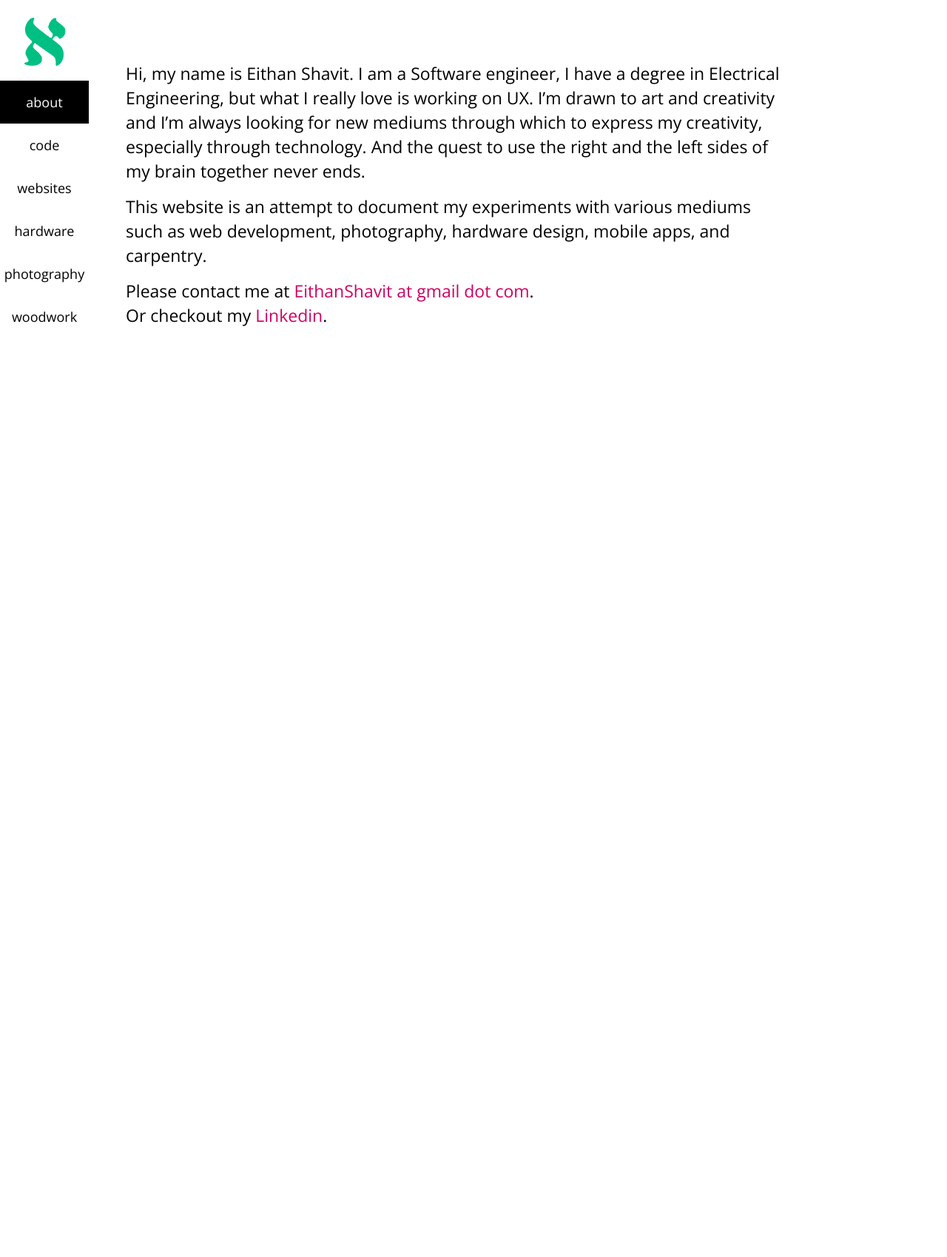
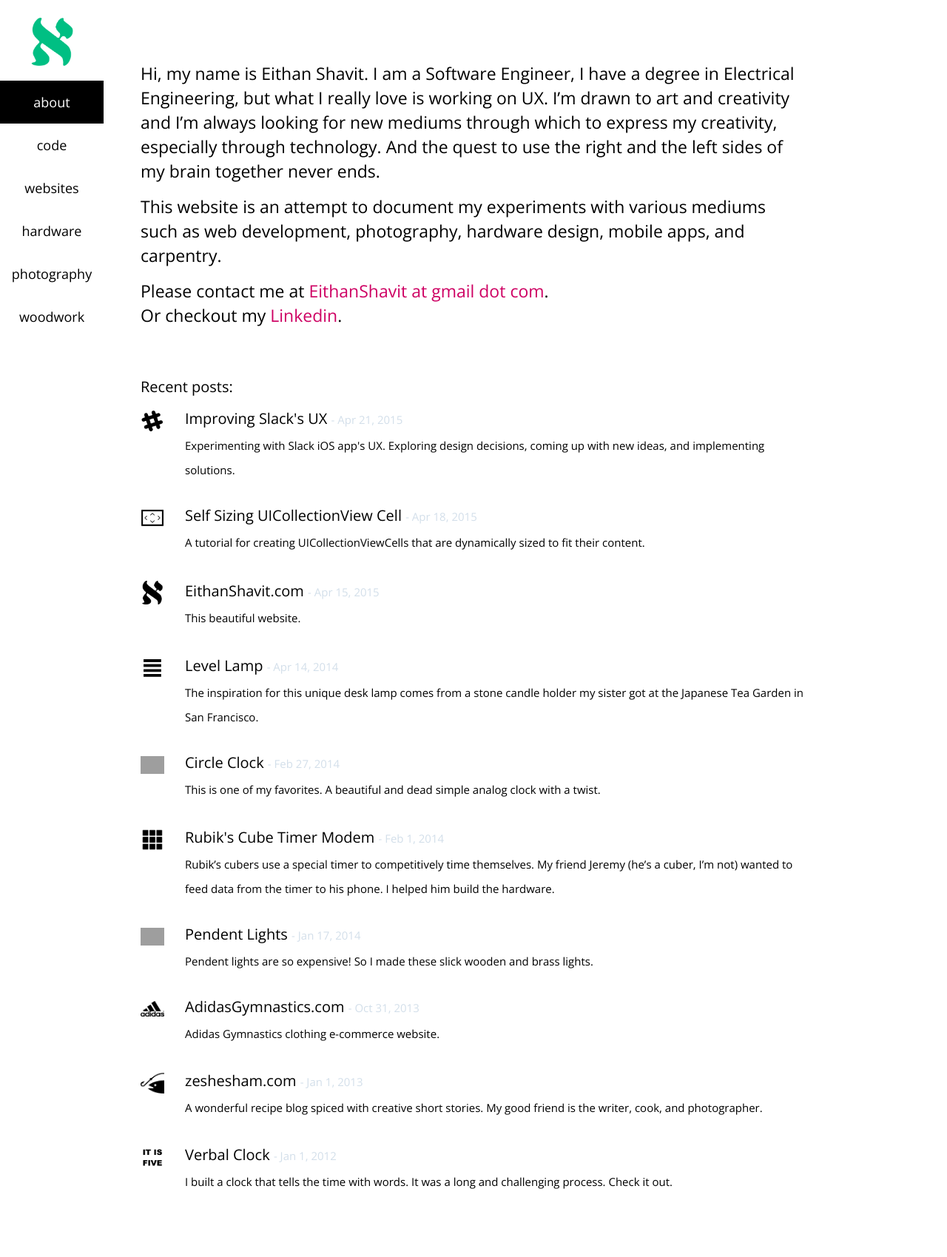
Before and after one commit to eithanshavit/eithanshavit.github.io, a Jekyll site: the page built from about.md, in a window 1280 px wide. Shown: the whole page at 74% size. Built offline with Jekyll 4.4.1, drawn with Linux system fonts in a browser that asks for light colours; before the commit the page ends 900 px from its top, so only the background shows below that; grey boxes are pictures that could not be loaded.

Commit message:
Adding global index in home page

```diff
--- a/_layouts/home.html
+++ b/_layouts/home.html
@@ -9,7 +9,30 @@
 
     <div id="anchor" class="home-content wrapper">
       {{ content }}
-    </div>
+
+      <div class="index-excerpts">
+        <h2>
+          Recent posts:
+        </h2>
+        {% assign sorted_posts = site.posts | sort: 'date' %}
+        {% for post in sorted_posts reversed limit: 20 %}
+          <div class="index-excerpt">
+            <a href="{{ post.url }}#anchor"</a>
+              <div class="index-excerpt-icon">
+                <img class='menu-icon' src="{{ post.logo }}">
+              </div>
+              <div class="index-excerpt-text">
+                <div class="index-excerpt-title">
+                 {{ post.title }}
+                 <span class="index-excerpt-date"> - {{ post.date | date: "%b %-d, %Y" }}</span>
+                </div>
+                <p>{{ post.excerpt | remove: '<p>' | remove: '</p>' }}</p>
+              </div>
+            </a>
+          </div>
+        {% endfor %}
+      </div>
+  </div>
 
   </body>
 
--- a/_posts/2015-04-21-Improving_Slack_UX.md
+++ b/_posts/2015-04-21-Improving_Slack_UX.md
@@ -1,10 +1,10 @@
 ---
 layout: post
 title: Improving Slack's UX
-categories: draft
+categories: code
 logo: /assets/img/posts/Slack/slack_logo.png
 priority: 1
-excerpt: A tutorial for creating UICollectionViewCells that are dynamically sized to fit their content.
+excerpt: Experimenting with Slack iOS app's UX. Exploring design decisions, coming up with new ideas, and implementing solutions.
 ---
 In short: we're going to examine the user experience of Slack's iOS app.
 
--- a/_sass/_layout.scss
+++ b/_sass/_layout.scss
@@ -16,7 +16,7 @@
 
 .site-nav {
     float: left;
-    width: 120px;
+    width: 140px;
 
     a {
       margin:auto;
@@ -181,6 +181,63 @@
     }
   }
 
+  .index-excerpts {
+    margin-top: 70px;
+
+
+    h2 {
+      font-size: 20px;
+      margin-bottom: 20px;
+    }
+
+    .index-excerpt {
+      display: table-row;
+      padding-bottom: 15px;
+
+      a {
+        color: #000;
+        &:hover {
+          color: #21BB46;
+        }
+      }
+
+      .index-excerpt-title {
+        font-size: 20px;
+      }
+
+      .index-excerpt-date {
+        color: #d3dfea;
+        font-size: 15px;
+      }
+
+      .index-excerpt-icon {
+        display: table-cell;
+        width: 60px;
+
+        img {
+          width: 32px;
+        }
+
+        @include media-query-max($on-small) {
+          width: 50px;
+          img {
+            width: 30px;
+          }
+        }
+      }
+
+      .index-excerpt-text {
+        display: table-cell;
+        padding-bottom: 20px;
+        p {
+          margin-top: 10px;
+          font-size: 15px;
+        }
+      }
+    }
+
+  }
+
 }
 
 /**
@@ -235,8 +292,8 @@
 
       .category-excerpt-icon {
         display: table-cell;
-        width: 100px;
-        text-align: center;
+        width: 70px;
+        text-align: left;
 
         img {
           width: 40px;
--- a/about.md
+++ b/about.md
@@ -5,7 +5,7 @@ permalink: /
 priority: 1
 ---
 
-Hi, my name is Eithan Shavit. I am a Software engineer, I have a degree in Electrical Engineering, but what I really love is working on UX. I'm drawn to art and creativity and I'm always looking for new mediums through which to express my creativity, especially through technology. And the quest to use the right and the left sides of my brain together never ends.
+Hi, my name is Eithan Shavit. I am a Software Engineer, I have a degree in Electrical Engineering, but what I really love is working on UX. I'm drawn to art and creativity and I'm always looking for new mediums through which to express my creativity, especially through technology. And the quest to use the right and the left sides of my brain together never ends.
 
 This website is an attempt to document my experiments with various mediums such as web development, photography, hardware design, mobile apps, and carpentry.
 
```
Also changed, not shown: _posts/2015-04-18-Dynamic_Size_UICollectionView_Cell.md (+1 -1 lines).
